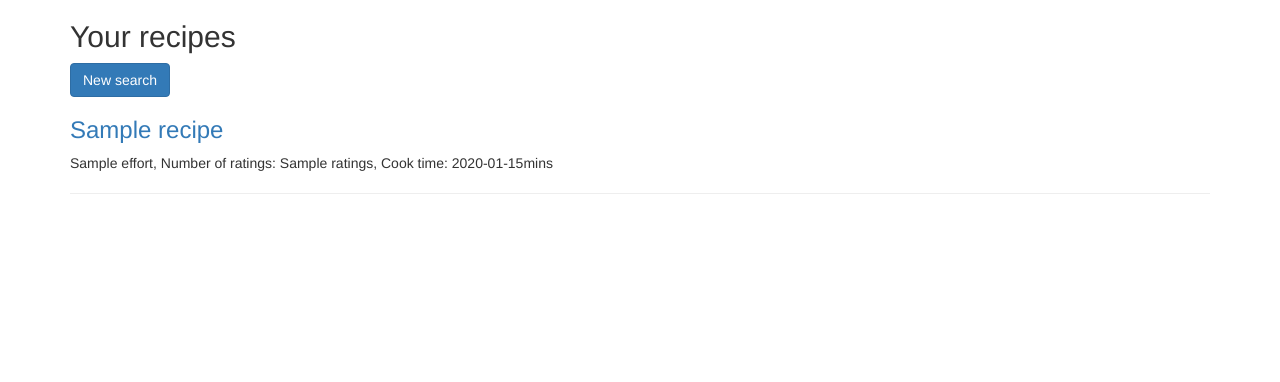
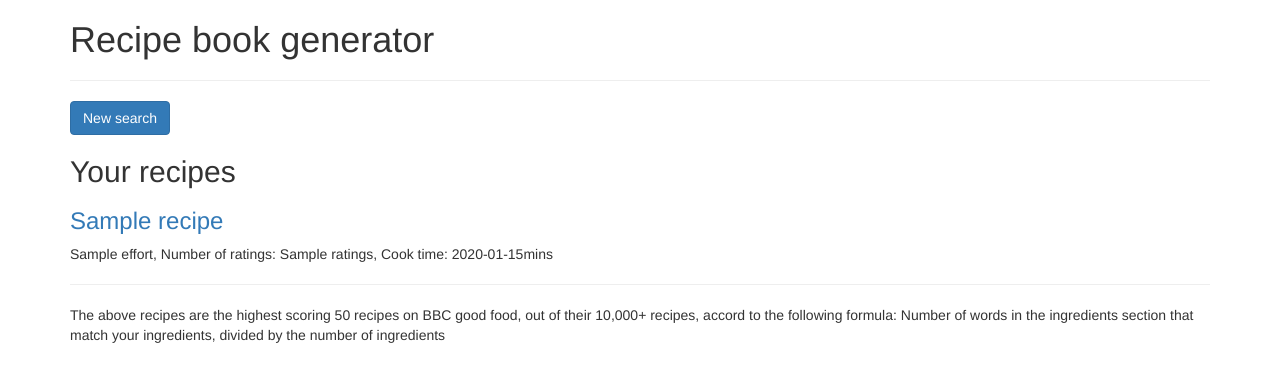
Before and after one commit to paristhomas/Recipe_book_generator, a Flask app: template templates/book.html in a window 1280 px wide. Shown: the top 382 px of the page. Run offline with Flask 2, Linux system fonts and the light colour scheme; the template is opened without the code that fills it: most values are stand-ins (such as "Sample title", 1, 10 or a date in 2020); some libraries are stand-ins or nearby versions.

Commit message:
touched up website look slightly

```diff
--- a/templates/book.html
+++ b/templates/book.html
@@ -1,14 +1,19 @@
 {% extends "base.html" %}
 {% block content %}
 <div class="container">
+    <h1>Recipe book generator</h1>
+    <hr>
+    <a href="/"><button class="btn btn-primary">New search</button></a>
     <h2>Your recipes</h2>
-    <a href="/"><button class="btn btn-primary">New search</button></a>
     {% if your_book|length > 0 %}
         {% for recipe in your_book %}
             <h3><a href="{{ recipe.URL }}">{{ recipe.Name }}</a></h3>
             <p>{{ recipe.Effort }}, Number of ratings: {{ recipe.Ratings }}, Cook time: {{ recipe.Cooktime }}mins</p>
             <hr>
         {% endfor %}
+        <p>The above recipes are the highest scoring 50 recipes on BBC good food, out of their 10,000+ recipes,
+            accord to the following formula:  Number of words in the ingredients section that match your ingredients,
+        divided by the number of ingredients</p>
     {% else %}
         <h4>There aren't any recipes!</h4>
     {% endif %}
--- a/templates/home.html
+++ b/templates/home.html
@@ -1,6 +1,8 @@
 {% extends "base.html" %}
 {% block content %}
 <div class="container">
+    <h1>Recipe book generator</h1>
+    <hr>
     <form id="new-post" action="/" method="post">
         <div class="form-group">
             <label for="ingredients">Ingredients (separate with space) </label>
```
